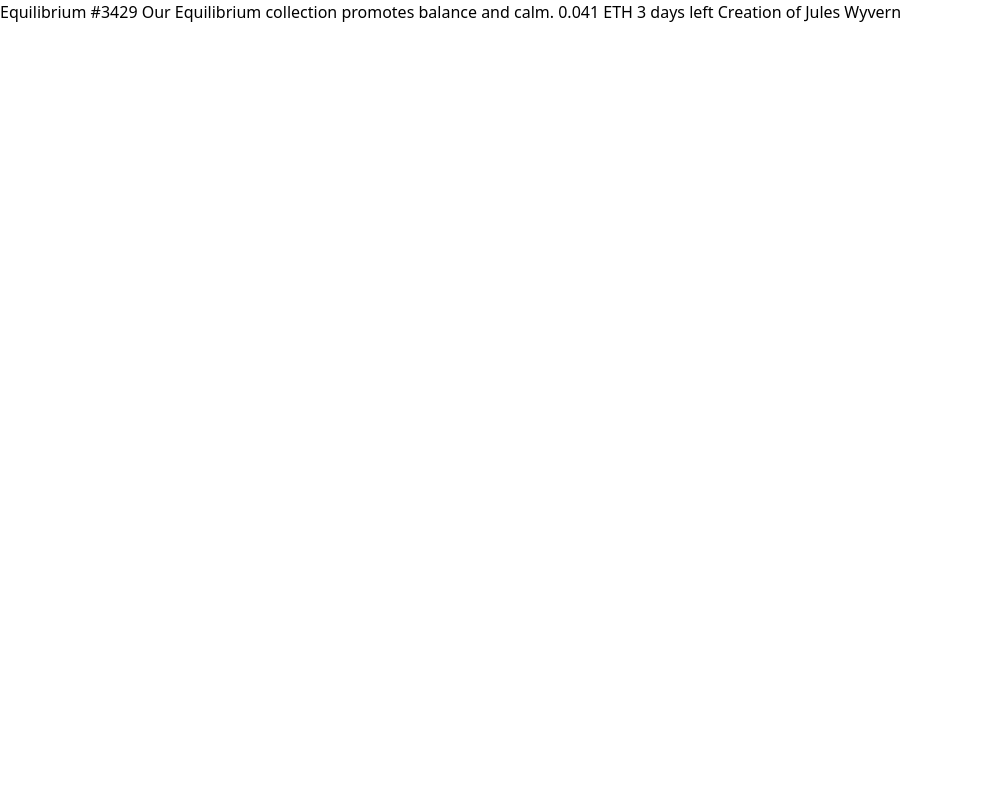
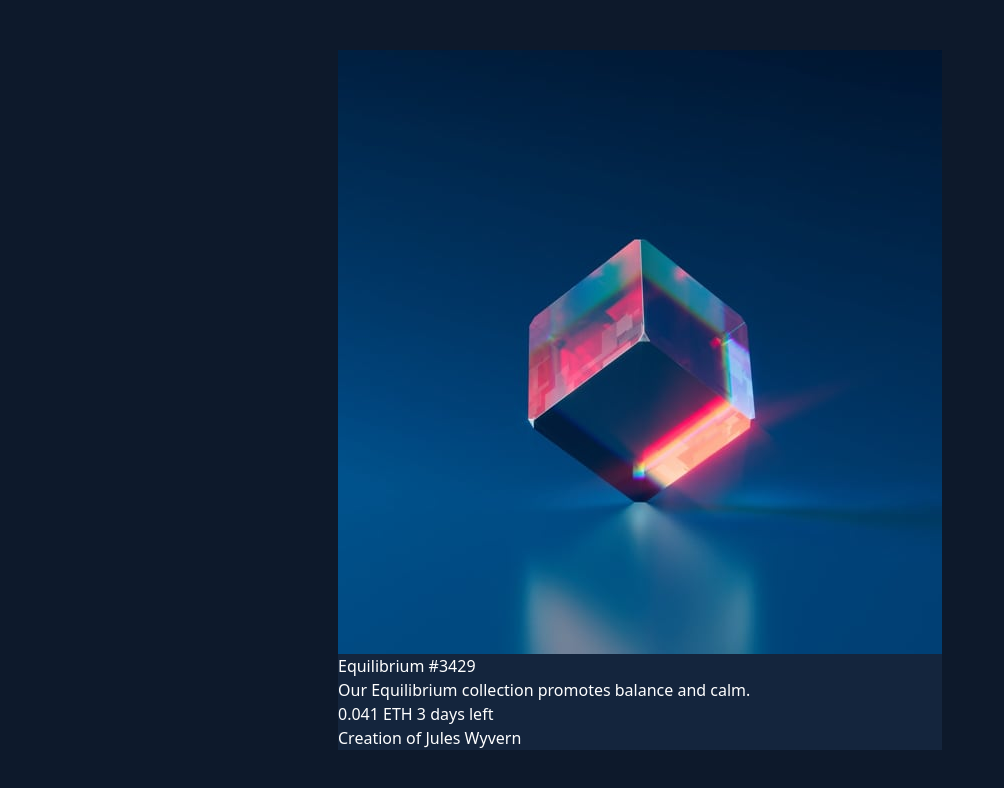
Before and after one commit to amittam104/NFT-card, a website: page src/index.html in a window 1280 px wide. Shown: the whole page, without its empty margins (0-1004 px from the left). Drawn offline with Linux system fonts and the light colour scheme.

Commit message:
NFT card

```diff
--- a/src/index.html
+++ b/src/index.html
@@ -12,8 +12,19 @@
     <link href="./output.css" rel="stylesheet" />
     <title>NFT preview card component</title>
   </head>
-  <body>
-    Equilibrium #3429 Our Equilibrium collection promotes balance and calm.
-    0.041 ETH 3 days left Creation of Jules Wyvern
+  <body class="bg-[#0d192b] flex items-center justify-center h-screen">
+    <div>
+      <div class="bg-[#14253d] text-white">
+        <div>
+          <img src="./images/image-equilibrium.jpg" alt="NFT image" />
+        </div>
+        <div>
+          <h1>Equilibrium #3429</h1>
+          <p>Our Equilibrium collection promotes balance and calm.</p>
+          <div>0.041 ETH 3 days left</div>
+          <div>Creation of Jules Wyvern</div>
+        </div>
+      </div>
+    </div>
   </body>
 </html>
```
Also changed, not shown: README.md, src/output.css.
